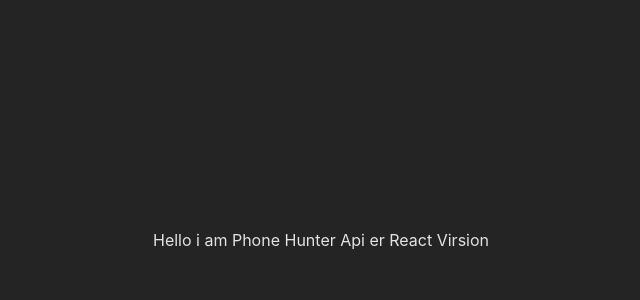
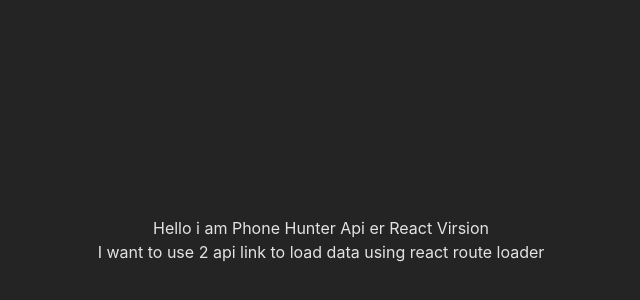
Before and after one commit to devsujoy36/Phone-Store-React, a React (Vite) app: page / in a window 1280 px wide. Shown: the part 160-460 px from the top of the page, without its empty margins (319-959 px from the left). Built offline with nearby package versions, Linux system fonts and the light colour scheme.

Commit message:
i want o use 2 api

```diff
--- a/src/App.jsx
+++ b/src/App.jsx
@@ -6,6 +6,8 @@ function App() {
   return (
     <>
       <h1>Hello i am Phone Hunter Api er React Virsion</h1>
+      <h1>I want to use 2 api link to load data using react route loader</h1>
+
     </>
   )
 }
```
